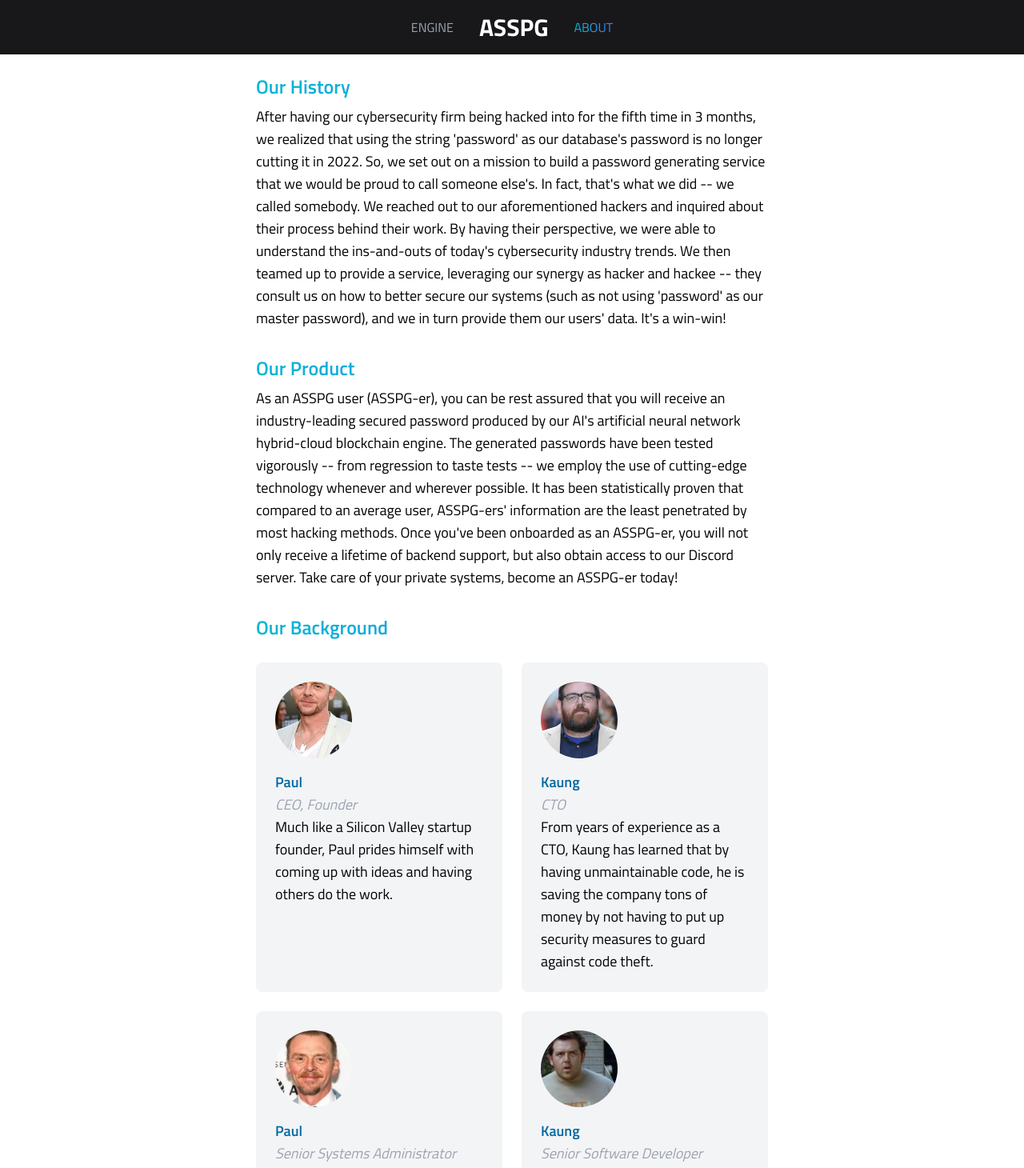
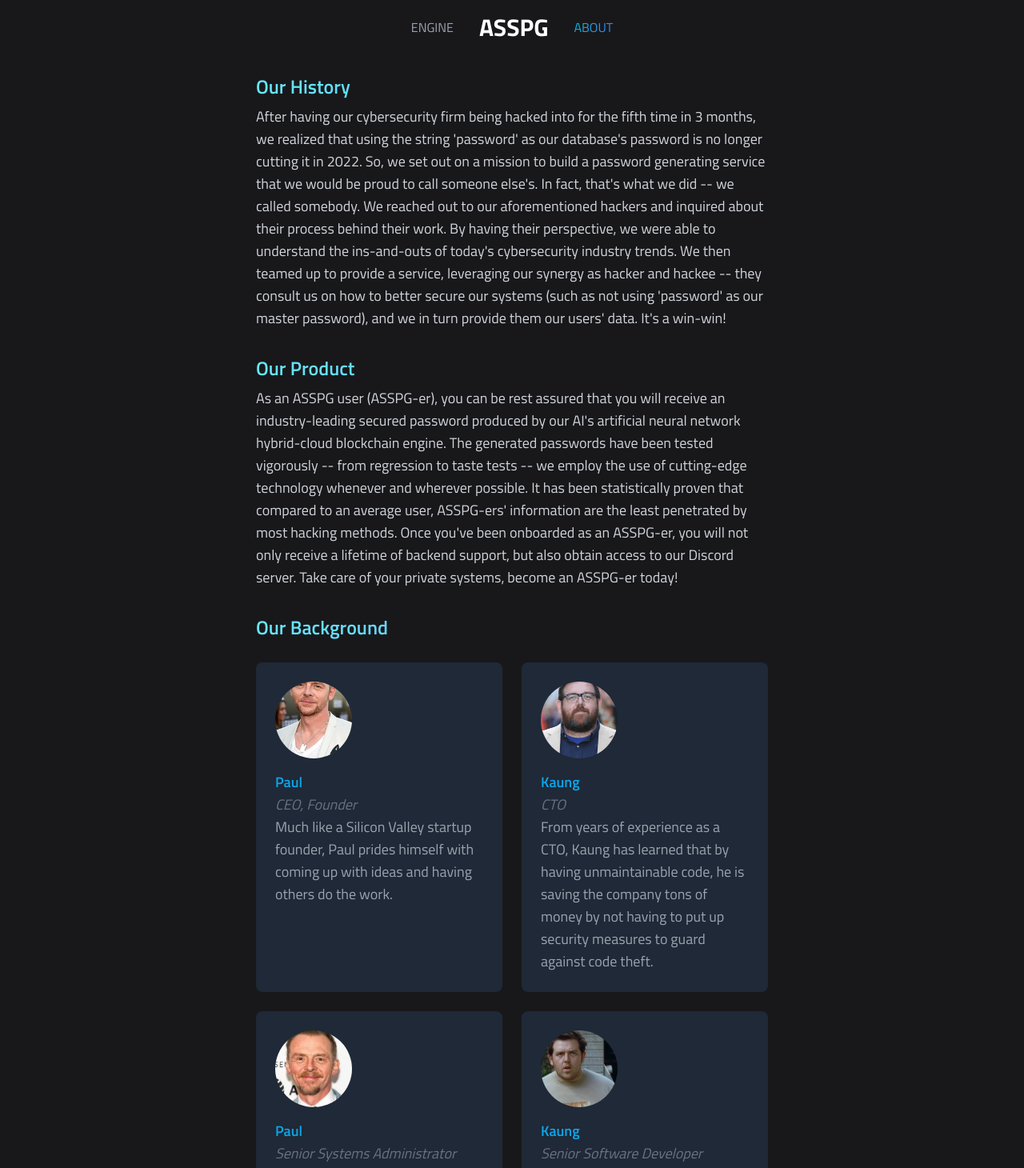
Before and after one commit to kndshein/ASSPG, a React (Create React App) app: page /about in a window 1280 px wide. Shown: the top 1460 px of the page at 80% size. Built offline with nearby package versions, Linux system fonts and the light colour scheme.

Commit message:
Replace light theme in Checkbox, AboutPage, and index.css

```diff
--- a/src/index.css
+++ b/src/index.css
@@ -27,12 +27,7 @@
     sans-serif;
   -webkit-font-smoothing: antialiased;
   -moz-osx-font-smoothing: grayscale;
-}
-
-@media (prefers-color-scheme: dark) {
-  body {
-    background-color: rgb(24 24 27);
-  }
+  background-color: rgb(24 24 27);
 }
 
 code {
--- a/src/pages/AboutPage.jsx
+++ b/src/pages/AboutPage.jsx
@@ -3,10 +3,10 @@
 export default function AboutPage() {
   return (
     <div className="max-w-2xl m-auto text-lg p-4 pt-0">
-      <h4 className="text-2xl font-semibold bg-clip-text text-transparent bg-gradient-to-r from-cyan-500 to-blue-500 mb-2 dark:from-cyan-300 dark:to-sky-400">
+      <h4 className="text-2xl font-semibold bg-clip-text text-transparent bg-gradient-to-r from-cyan-300 to-sky-400 mb-2">
         Our History
       </h4>
-      <p className="mb-8 dark:text-gray-300">
+      <p className="mb-8 text-gray-300">
         After having our cybersecurity firm being hacked into for the fifth time
         in 3 months, we realized that using the string 'password' as our
         database's password is no longer cutting it in 2022. So, we set out on a
@@ -20,10 +20,10 @@
         as not using 'password' as our master password), and we in turn provide
         them our users' data. It's a win-win!
       </p>
-      <h4 className="text-2xl font-semibold bg-clip-text text-transparent bg-gradient-to-r from-cyan-500 to-blue-500 mb-2 dark:from-cyan-300 dark:to-sky-400">
+      <h4 className="text-2xl font-semibold bg-clip-text text-transparent bg-gradient-to-r from-cyan-300 to-blue-400 mb-2">
         Our Product
       </h4>
-      <p className="mb-8 dark:text-gray-300">
+      <p className="mb-8 text-gray-300">
         As an ASSPG user (ASSPG-er), you can be rest assured that you will
         receive an industry-leading secured password produced by our AI's
         artificial neural network hybrid-cloud blockchain engine. The generated
@@ -36,7 +36,7 @@
         Discord server. Take care of your private systems, become an ASSPG-er
         today!
       </p>
-      <h4 className="text-2xl font-semibold bg-clip-text text-transparent bg-gradient-to-r from-cyan-500 to-blue-500 mb-4 dark:from-cyan-300 dark:to-sky-400">
+      <h4 className="text-2xl font-semibold bg-clip-text text-transparent bg-gradient-to-r from-cyan-300 to-blue-400 mb-4">
         Our Background
       </h4>
       <ul className="flex flex-wrap">
@@ -44,7 +44,7 @@
           return (
             <li
               key={idx}
-              className="flex flex-col p-6 sm:even:mr-0 sm:odd:ml-0 mx-0 sm:mx-3 min-w-200 m-3 basis-5/12 grow bg-gray-100 rounded-lg dark:bg-gray-800"
+              className="flex flex-col p-6 sm:even:mr-0 sm:odd:ml-0 mx-0 sm:mx-3 min-w-200 m-3 basis-5/12 grow bg-gray-800 rounded-lg"
             >
               <div className="h-24 w-24 rounded-full overflow-hidden">
                 <img
@@ -53,13 +53,11 @@
                   alt={content.name}
                 />
               </div>
-              <div className="text-sky-700 font-semibold text-lg mt-4 dark:text-sky-500">
+              <div className="text-sky-500 font-semibold text-lg mt-4">
                 {content.name}
               </div>
-              <div className="text-gray-400 italic dark:text-gray-600">
-                {content.position}
-              </div>
-              <div className="text-md dark:text-gray-400">{content.desc}</div>
+              <div className="text-gray-500 italic">{content.position}</div>
+              <div className="text-md text-gray-400">{content.desc}</div>
             </li>
           );
         })}
```
